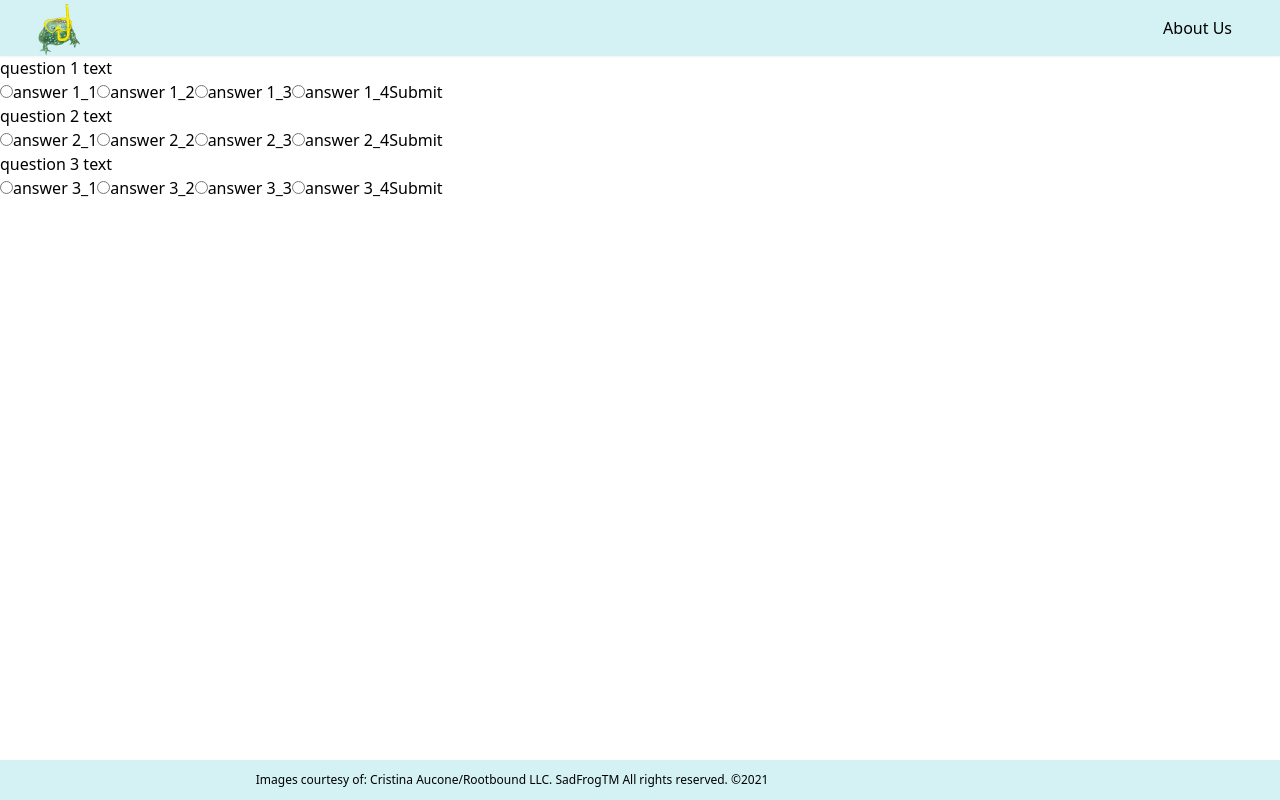
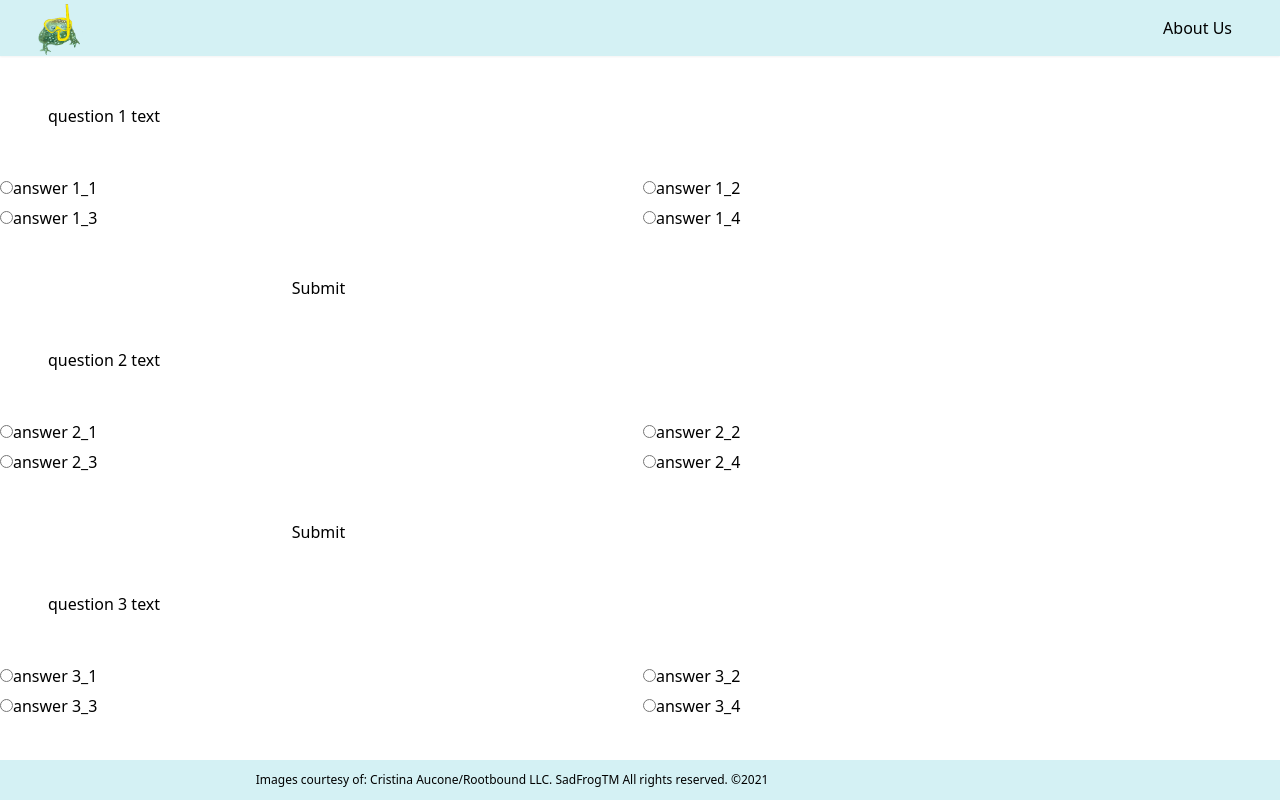
Before and after one commit to The-Road-to-Code/Toadally-Legit-Quiz, a React (Create React App) app: page /quiz in a window 1280 px wide. Built offline with nearby package versions, Linux system fonts and the light colour scheme.

Commit message:
add grid to questions

```diff
--- a/src/components/Quiz/Answers.jsx
+++ b/src/components/Quiz/Answers.jsx
@@ -19,11 +19,15 @@ function Answers({ values, toadValues }) {
 
     console.log(toadValues);
     return (
-        <form onSubmit={handleSubmit}>
+        <form
+            className="grid overflow-hidden grid-cols-2 grid-rows-2 gap-1.5
+        "
+            onSubmit={handleSubmit}
+        >
             {values.map((ans, idx) => (
                 <RadioOption answer={ans} onChange={handleAnswer} key={idx} />
             ))}
-            <button>Submit</button>
+            <button className="mt-10">Submit</button>
         </form>
     );
 }
--- a/src/components/Quiz/Question.jsx
+++ b/src/components/Quiz/Question.jsx
@@ -6,7 +6,7 @@ function Question({ quest }) {
     const { question, answers, toadValues } = quest;
     return (
         <article>
-            <h3>{question}</h3>
+            <h3 className="m-12">{question}</h3>
             <Answers values={answers} toadValues={toadValues} />
         </article>
     );
--- a/src/data/frogs.json
+++ b/src/data/frogs.json
@@ -37,14 +37,14 @@
         "name": "Camping",
         "url": "https://res.cloudinary.com/dyefz2bep/image/upload/v1636227621/frogs/Camping-Frog.png",
         "suggestedHobbies": ["Fishing", "Board games", "Skipping stones"],
-        "summary": "You are a camping frog, you like camping"
+        "summary": "You enjoy the cold nights, and crisp mornings, large green trees, camping gear, fire, stargazing, and turning off your phone."
     },
     {
         "name": "Snow",
         "url": "https://res.cloudinary.com/dyefz2bep/image/upload/v1636227674/frogs/Snow-Frog.png",
         "suggestedHobbies": ["Snowboarding", "Snowshoeing", "Sledding"],
         "twitterImage": "https://twitter.com/_codeRunner_/status/1457099678223257604/photo/1",
-        "summary": "You are Snow frog, you like snow"
+        "summary": "You enjoy the cold, snow, wearing beanies and fast adventure. You thrive in wearing lots of layers and drinking hot cocoa at the end of your adventure."
     },
     {
         "name": "Rain",
```
